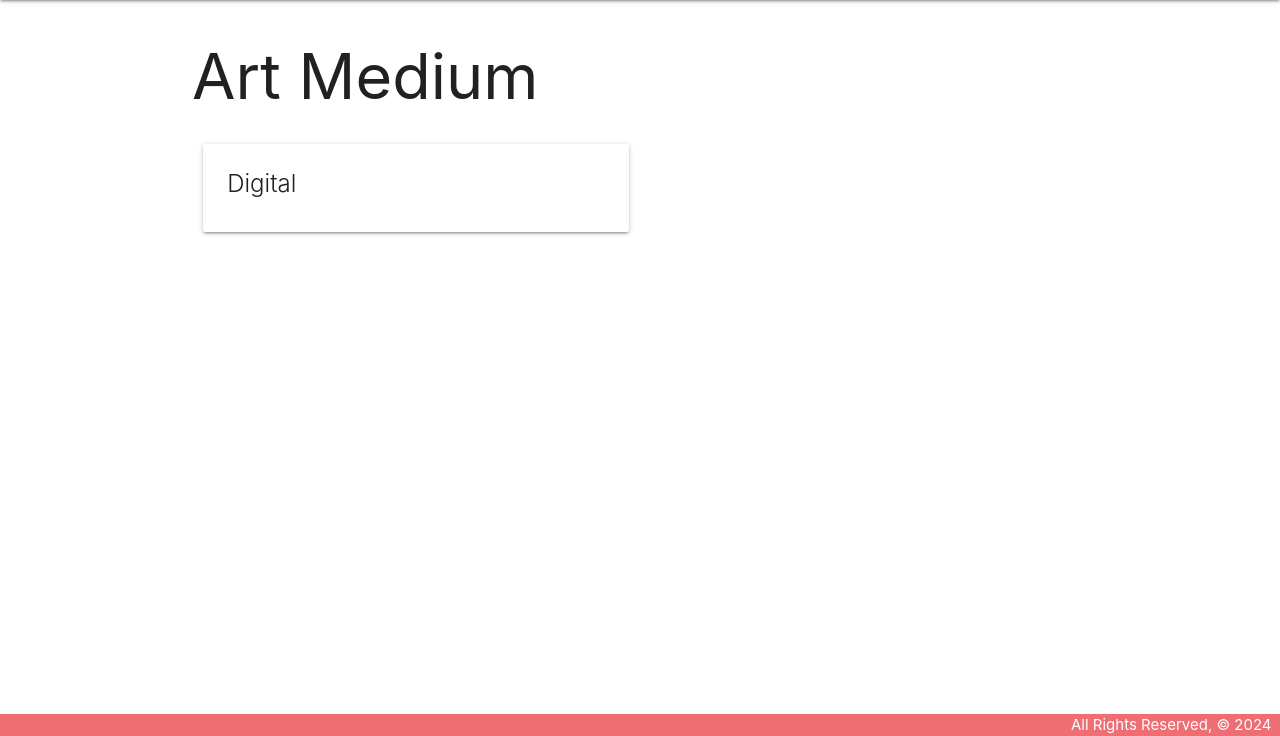
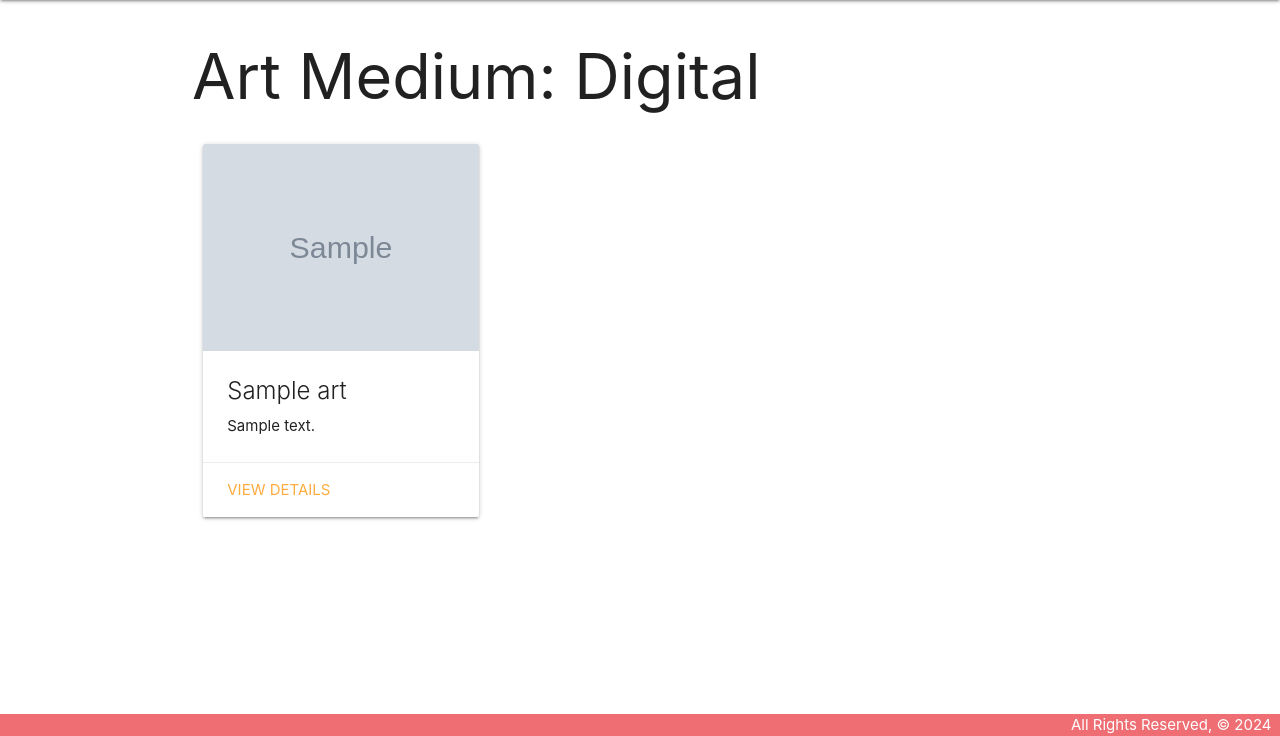
Before and after one commit to leon988/PG2, a Django app: page /medium/1/ in a window 1280 px wide. Shown: the part 64-800 px from the top of the page. Run offline with Django 5.2, Linux system fonts and the light colour scheme; a user stored in the database is signed in; tables that the repository leaves empty hold one stand-in row (values such as "Sample post"); grey boxes marked "Sample" are stand-in pictures.

Commit message:
style and medium search

```diff
--- a/main_app/templates/main_app/medium_detail.html
+++ b/main_app/templates/main_app/medium_detail.html
@@ -1,16 +1,27 @@
 {% extends 'base.html' %}
 {% block content %}
 
-<h1>Art Medium</h1>
+<h1>Art Medium: {{ medium.get_name_display }}</h1>
 
 <div class="row">
-    <div class="col s6 col-offset-3">
+    {% for art in artworks %}
+    <div class="col s12 m6 l4">
         <div class="card">
+            <div class="card-image">
+                <img src="{{ art.image }}">
+            </div>
             <div class="card-content">
-                <span class="card-title">{{ medium.get_name_display }}</span>
+                <span class="card-title">{{ art.title }}</span>
+                <p>{{ art.description|truncatechars:100 }}</p>
+            </div>
+            <div class="card-action">
+                <a href="{% url 'arts_detail' art.id %}">View Details</a>
             </div>
         </div>
     </div>
+    {% empty %}
+    <p>No artworks found under this medium.</p>
+    {% endfor %}
 </div>
 
 {% endblock %}
--- a/main_app/views.py
+++ b/main_app/views.py
@@ -55,6 +55,13 @@ class StyleList(ListView):
 
 class StyleDetail(LoginRequiredMixin, DetailView):
     model = Style
+    template_name = 'main_app/style_detail.html'
+
+    def get_context_data(self, **kwargs):
+        context = super().get_context_data(**kwargs)
+        style = self.get_object()
+        context['artworks'] = Art.objects.filter(style=style)
+        return context
 
 class StyleUpdate(LoginRequiredMixin, UpdateView):
     model = Style
@@ -71,6 +78,14 @@ class MediumList(ListView):
 
 class MediumDetail(LoginRequiredMixin, DetailView):
     model = Medium
+    template_name = 'main_app/medium_detail.html'
+
+    def get_context_data(self, **kwargs):
+        context = super().get_context_data(**kwargs)
+        medium = self.get_object()
+        context['artworks'] = Art.objects.filter(medium=medium)
+        return context
+
 
 class MediumUpdate(LoginRequiredMixin, UpdateView):
     model = Medium
```
Also changed, not shown: main_app/templates/main_app/style_detail.html (+14 -3 lines).
